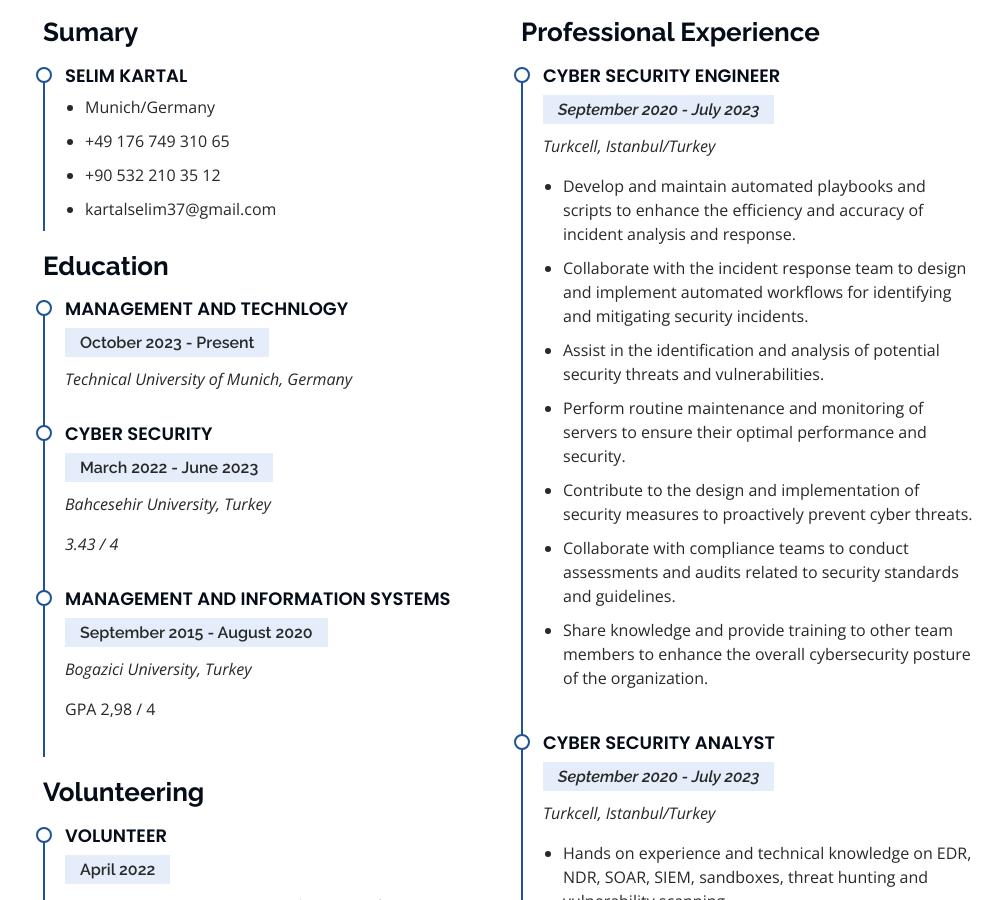
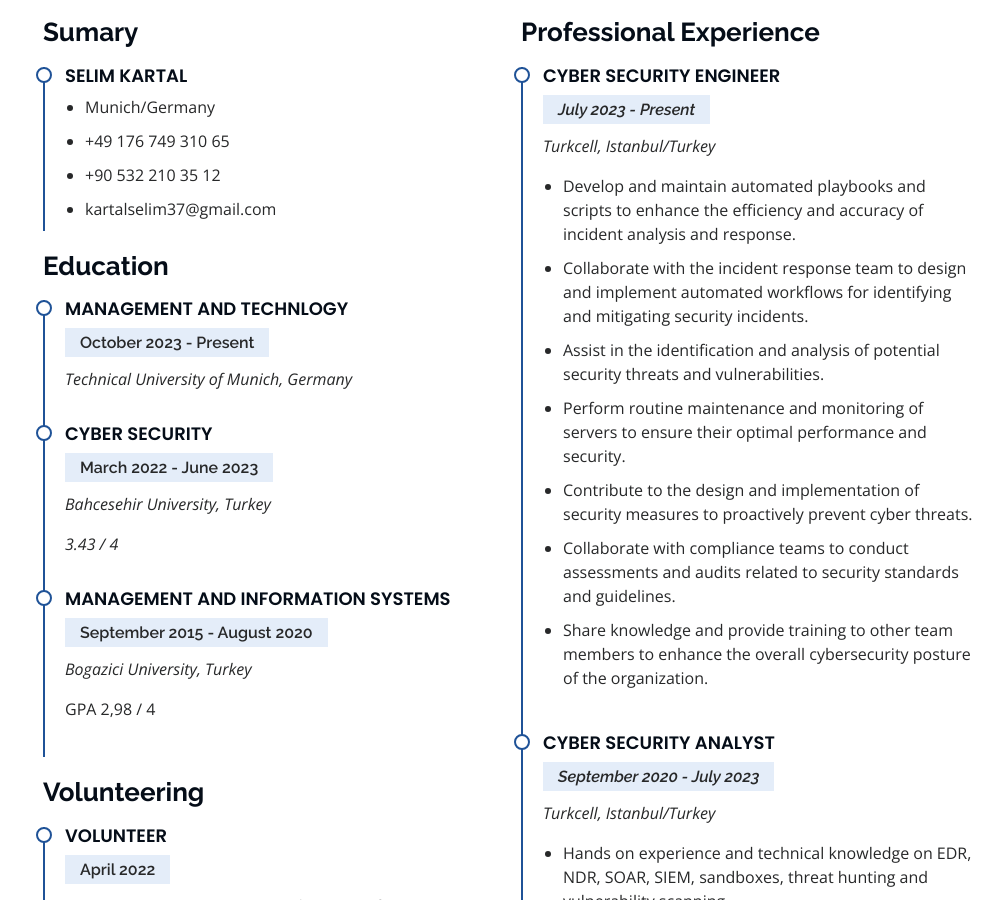
Before and after one commit to selimkartaal/cv, a plain HTML site: page index.html in a window 1280 px wide. Shown: the part 2401-3301 px from the top of the page, without its empty margins (281-1280 px from the left). Drawn offline with nearby package versions, Linux system fonts and the light colour scheme.

Commit message:
Update index.html

```diff
--- a/index.html
+++ b/index.html
@@ -311,7 +311,7 @@ g<!DOCTYPE html>
 		<div class="resume-item">
 
               <h4>Cyber Security Engineer</h4>
-              <h5><span style="font-style:italic;">September 2020 - July 2023</span></h5>
+              <h5><span style="font-style:italic;">July 2023 - Present</span></h5>
               <p><em>Turkcell, Istanbul/Turkey</em></p>
               <ul>
 
```
